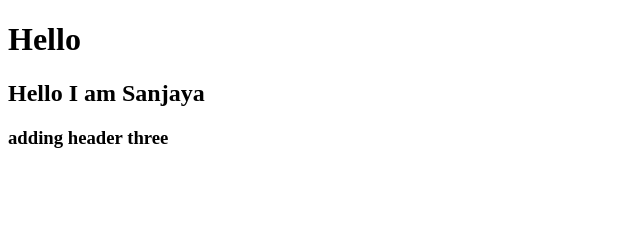
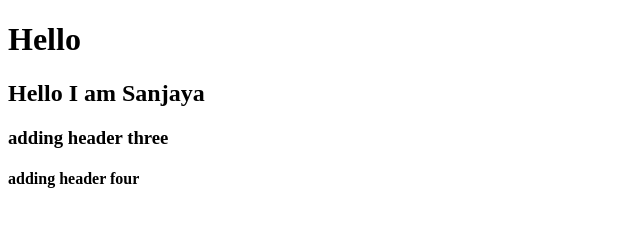
Before and after one commit to K-Sanjaya-Kumar/smart, a plain HTML site: page index.html in a window 1280 px wide. Shown: the whole page, without its empty margins (0-640 px from the left). Drawn offline with Linux system fonts and the light colour scheme.

Commit message:
Update index.html add h4
add h4

```diff
--- a/index.html
+++ b/index.html
@@ -9,5 +9,6 @@
     <h1>Hello</h1>
     <h2>Hello I am Sanjaya</h2>
     <h3>adding header three</h3>
+    <h4>adding header four</h4>
 </body>
 </html>
```
